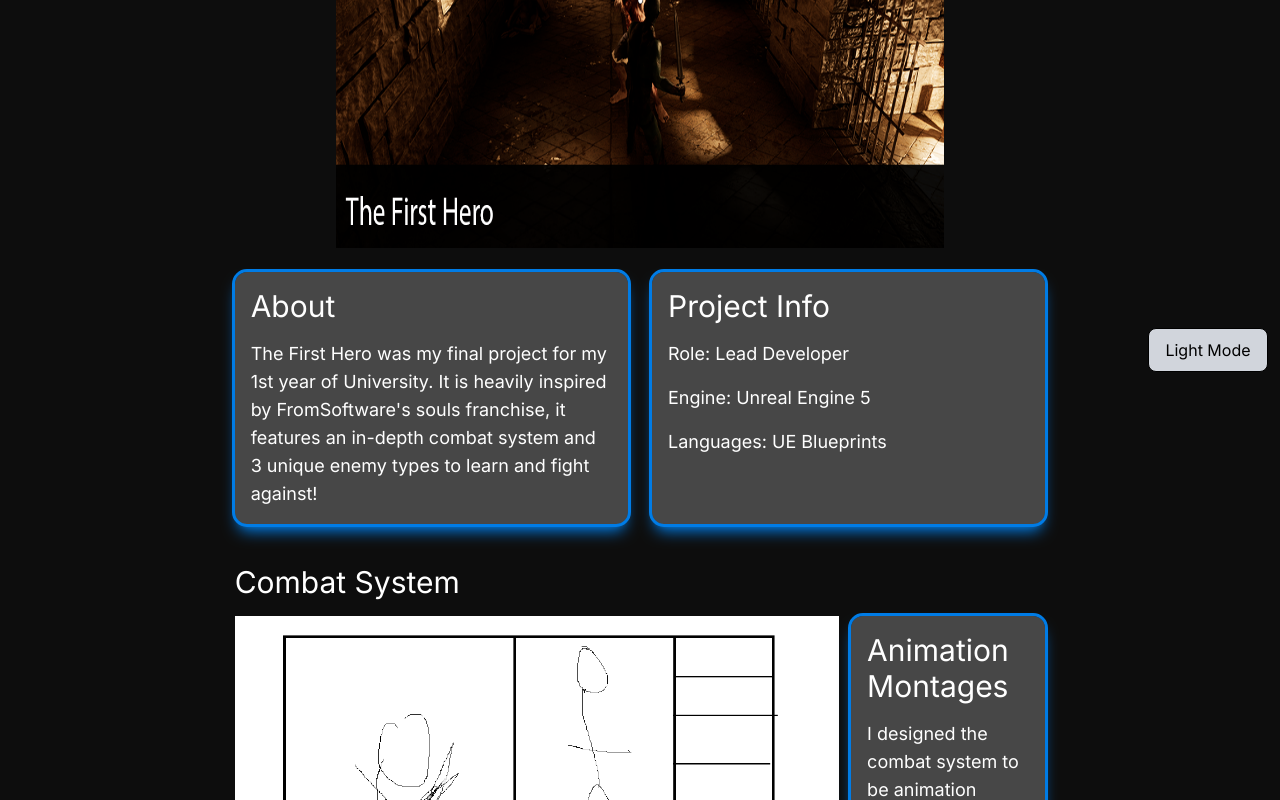
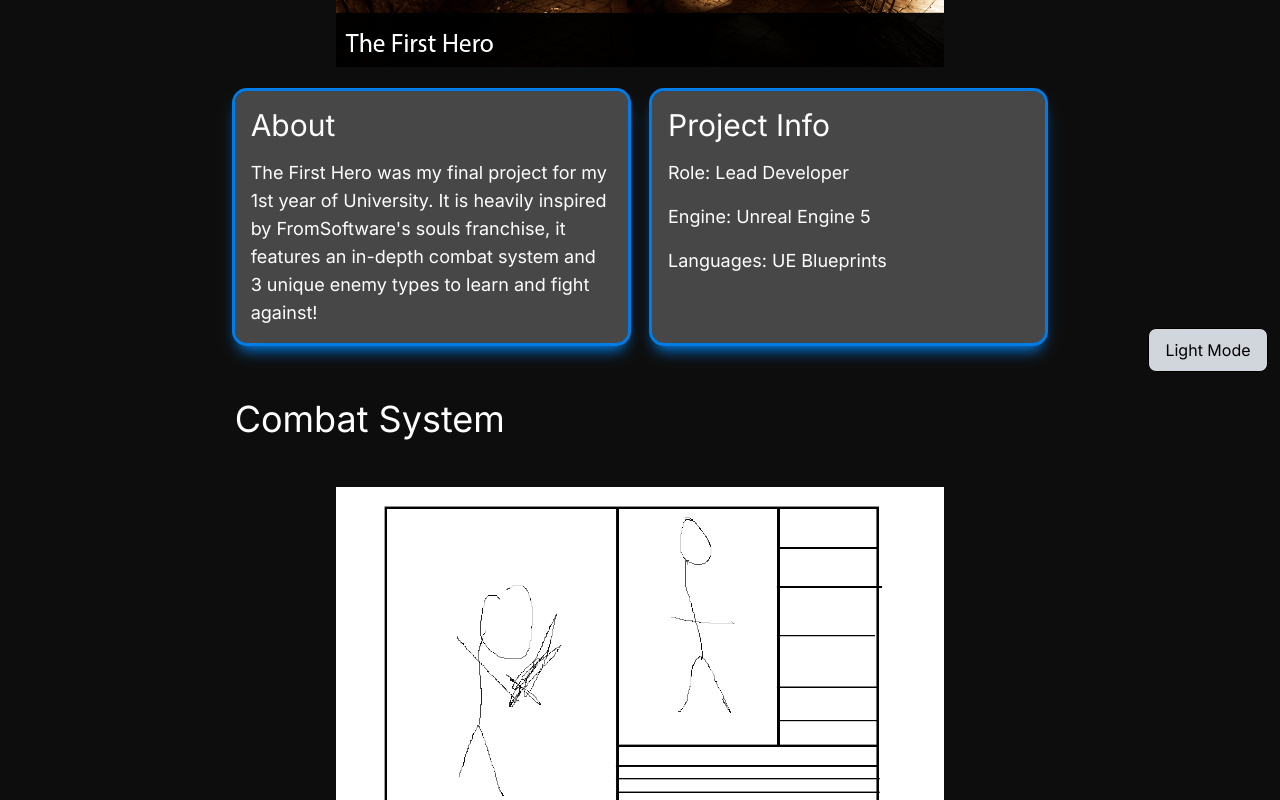
Before and after one commit to RProctor2006/RileyProctor-Portfolio, a React (Vite) app in the folder RileyProctor-PortfolioProject/: page /TheFirstHero in a window 1280 px wide. Shown: the part 416-1216 px from the top of the page. Built offline with nearby package versions, Linux system fonts and the light colour scheme.

Commit message:
TFH Page Accessibility
Added support for smaller screens on the TFH page

```diff
--- a/RileyProctor-PortfolioProject/src/pages/TheFirstHeroPage.tsx
+++ b/RileyProctor-PortfolioProject/src/pages/TheFirstHeroPage.tsx
@@ -14,7 +14,7 @@ function TheFirstHeroPage() {
                 </div>
 
                 {/*Image Pic (Replace with gif or video) */}
-                <img className="h-130" src="/images/projects/TFH/TFHPagePhoto.png" alt="Project Image" />
+                <img className="md:size-1/1 lg:h-130" src="/images/projects/TFH/TFHPagePhoto.png" alt="Project Image" />
             </div>
 
 
@@ -43,12 +43,12 @@ function TheFirstHeroPage() {
                 </div>
 
                 {/*Combat System Section*/}
-                <div className="pt-10 flex-col justify-items-start">
-                    <h1 className="text-3xl ">Combat System</h1>
+                <div className="pt-14 flex-col justify-items-start">
+                    <h1 className="text-4xl ">Combat System</h1>
 
                     {/*Animation Montages Section*/}
-                    <div className="flex flex-row pt-4">
-                        <img className="h-85" src="/images/placeholders/TFH_AnimNotifs_Placeholder.png" alt="TFH_AnimNotifs Placeholder" />
+                    <div className="flex md:flex-col lg:flex-row pt-12">
+                        <img className="md:size-9/12 md:mx-auto lg:h-85 mb-4" src="/images/placeholders/TFH_AnimNotifs_Placeholder.png" alt="TFH_AnimNotifs Placeholder" />
                         <div className="dark:bg-darkbgsec ml-3 shadow-lg shadow-lightacc2 outline-solid outline-lightacc2 rounded-xl">
                             <div className="p-4 text-wrap text-left">
                                 <h1 className="text-3xl">Animation Montages</h1>
@@ -61,8 +61,8 @@ function TheFirstHeroPage() {
                     </div>
 
                     {/*Lock On Section*/}
-                    <div className="flex flex-row pt-10">
-                        <img className="h-85" src="/images/projects/TFH/TFH_LockOnFlowchart.png" alt="TFH_AnimNotifs Placeholder" />
+                    <div className="flex md:flex-col lg:flex-row pt-10">
+                        <img className="md:size-9/12 lg:h-85 md:mx-auto mb-4" src="/images/projects/TFH/TFH_LockOnFlowchart.png" alt="TFH_AnimNotifs Placeholder" />
                         <div className="dark:bg-darkbgsec ml-3 shadow-lg shadow-lightacc2 outline-solid outline-lightacc2 rounded-xl">
                             <div className="p-4 text-wrap text-left">
                                 <h1 className="text-3xl">Lock On System</h1>
@@ -78,8 +78,8 @@ function TheFirstHeroPage() {
                     </div>
 
                     {/*Component Section*/}
-                    <div className="flex flex-row pt-10">
-                        <img className="h-85" src="/images/placeholders/TFH_CombatComp_Placeholder.png" alt="TFH_Component Placeholder" />
+                    <div className="flex md:flex-col lg:flex-row pt-10">
+                        <img className="md:size-9/12 lg:h-85 md:mx-auto pb-4" src="/images/placeholders/TFH_CombatComp_Placeholder.png" alt="TFH_Component Placeholder" />
                         <div className="dark:bg-darkbgsec ml-3 shadow-lg shadow-lightacc2 outline-solid outline-lightacc2 rounded-xl">
                             <div className="p-4 text-wrap text-left">
                                 <h1 className="text-3xl">Combat Component</h1>
```
